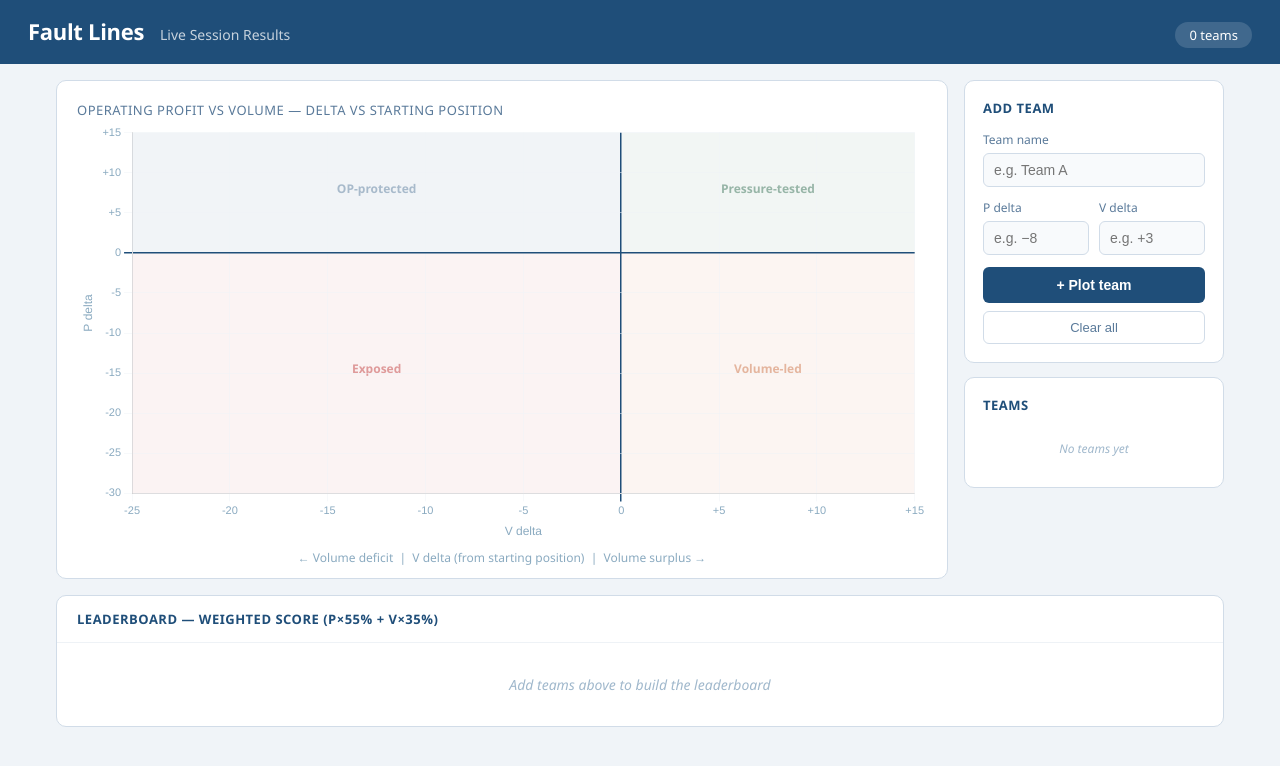
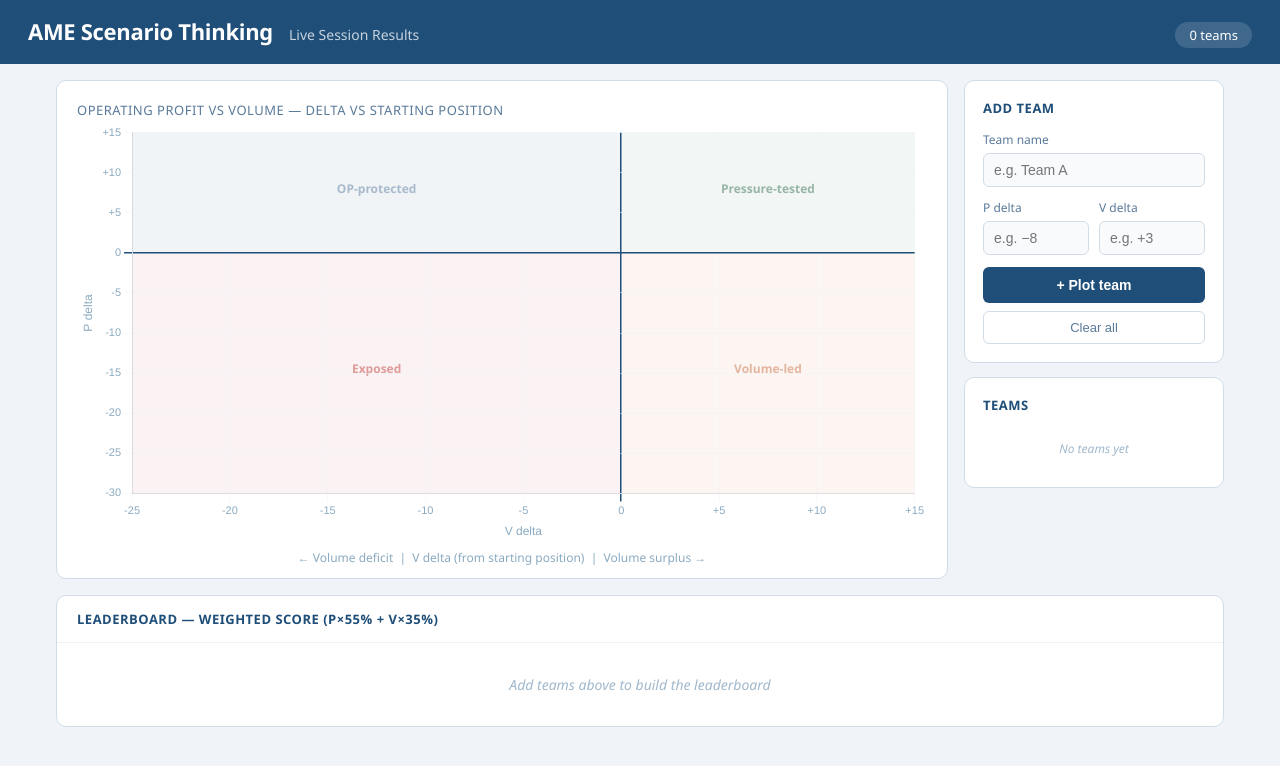
Before and after one commit to markandrewmatthews/Scenario_thinking, a plain HTML site: page fault-lines-live.html in a window 1280 px wide. Drawn offline with nearby package versions, Linux system fonts and the light colour scheme.

Commit message:
Add files via upload

```diff
--- a/fault-lines-live.html
+++ b/fault-lines-live.html
@@ -3,7 +3,7 @@
 <head>
 <meta charset="UTF-8">
 <meta name="viewport" content="width=device-width, initial-scale=1.0">
-<title>Fault Lines — Live Session Results</title>
+<title>AME Scenario Thinking — Live Session Results</title>
 <style>
   * { box-sizing: border-box; margin: 0; padding: 0; }
   body { font-family: 'Segoe UI', Arial, sans-serif; background: #F0F4F8; color: #1A2B3C; min-height: 100vh; }
@@ -256,7 +256,7 @@
 <body>
 
 <div class="header">
-  <h1>Fault Lines</h1>
+  <h1>AME Scenario Thinking</h1>
   <span class="sub">Live Session Results</span>
   <span class="team-count" id="teamCount">0 teams</span>
 </div>
```
